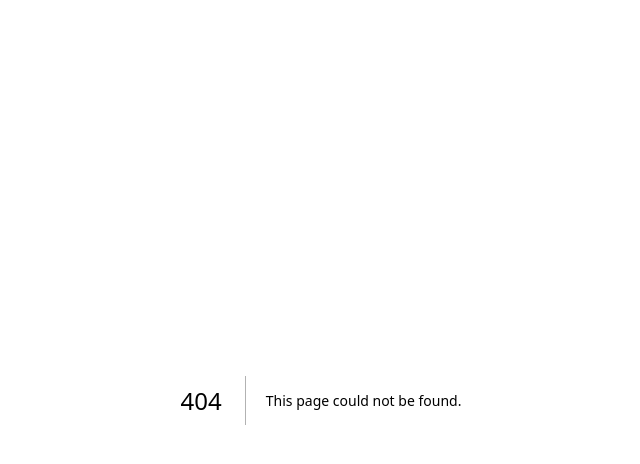
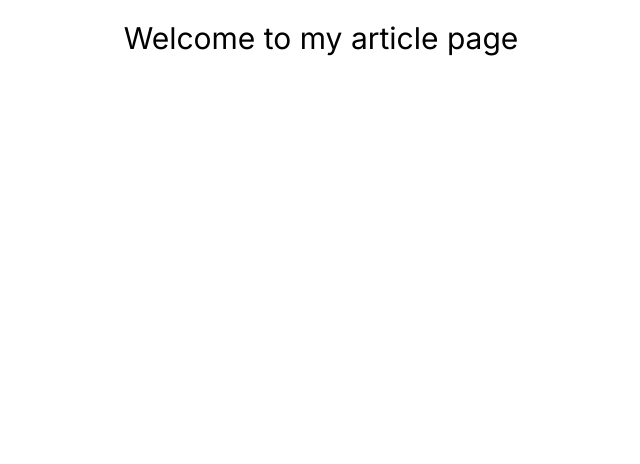
Before and after one commit to Rahad-Ullah/first-next-js-app, a Next.js app: page /news/article in a window 1280 px wide. Before the commit this address had no page. Shown: the top 464 px of the page, without its empty margins (319-959 px from the left). Built offline with nearby package versions, Linux system fonts and the light colour scheme.

Commit message:
Nested Routing has been implemented

```diff
--- /dev/null
+++ b/src/app/news/article/page.js
@@ -0,0 +1,11 @@
+
+const ArticlePage = () => {
+    return (
+        <div>
+            <h2 className="text-3xl text-center my-5">Welcome to my article page</h2>
+
+        </div>
+    );
+};
+
+export default ArticlePage;
--- /dev/null
+++ b/src/app/news/blog/page.js
@@ -0,0 +1,10 @@
+
+const BlogPage = () => {
+    return (
+        <div>
+            <h2 className="text-3xl text-center my-5">Welcome to my blog page</h2>
+        </div>
+    );
+};
+
+export default BlogPage;
--- /dev/null
+++ b/src/app/news/page.js
@@ -0,0 +1,10 @@
+
+const NewsPage = () => {
+    return (
+        <div>
+            <h2 className="text-3xl text-center my-5">News Page</h2>
+        </div>
+    );
+};
+
+export default NewsPage;
```
